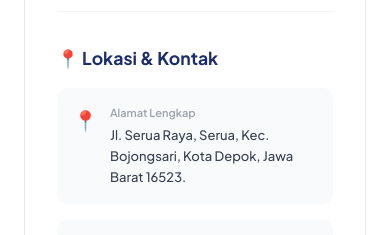
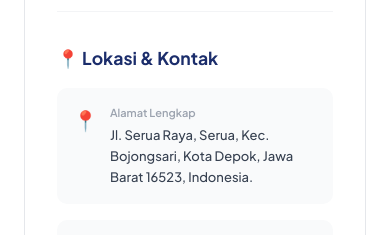
Before and after one commit to kmardiso/website-sdn-serua3, a Next.js app: page /profil in a window 390 px wide. Shown: the part 1380-1615 px from the top of the page. Built offline with nearby package versions, Linux system fonts and the light colour scheme; no server answers; the database is empty.

Commit message:
feat: responsive semua halaman publik

```diff
--- a/app/profil/page.tsx
+++ b/app/profil/page.tsx
@@ -124,7 +124,7 @@ export default async function ProfilPage() {
                 <h3 style={{ fontWeight: 700, fontSize: '1.1rem', color: '#1B2D6B', marginBottom: 16 }}>📍 Lokasi & Kontak</h3>
                 <div className="lokasi-grid">
                   {[
-                    { icon: '📍', label: 'Alamat Lengkap', value: info.alamat || 'Jl. Serua Raya, Serua, Kec. Bojongsari, Kota Depok, Jawa Barat 16523.' },
+                    { icon: '📍', label: 'Alamat Lengkap', value: <info className="alamat">Jl. Serua Raya, Serua, Kec. Bojongsari, Kota Depok, Jawa Barat 16523, Indonesia.</info> },
                     { icon: '✉️', label: 'Email Resmi', value: info.email || 'info@sdnserua3.sch.id' },
                     { icon: '📞', label: 'Telepon & WhatsApp', value: info.telepon || '(021) 7463-XXXX' },
                     { icon: '🕐', label: 'Jam Operasional', value: info.jam_operasional || 'Senin - Jumat: 07.00 – 15.00' },
```
